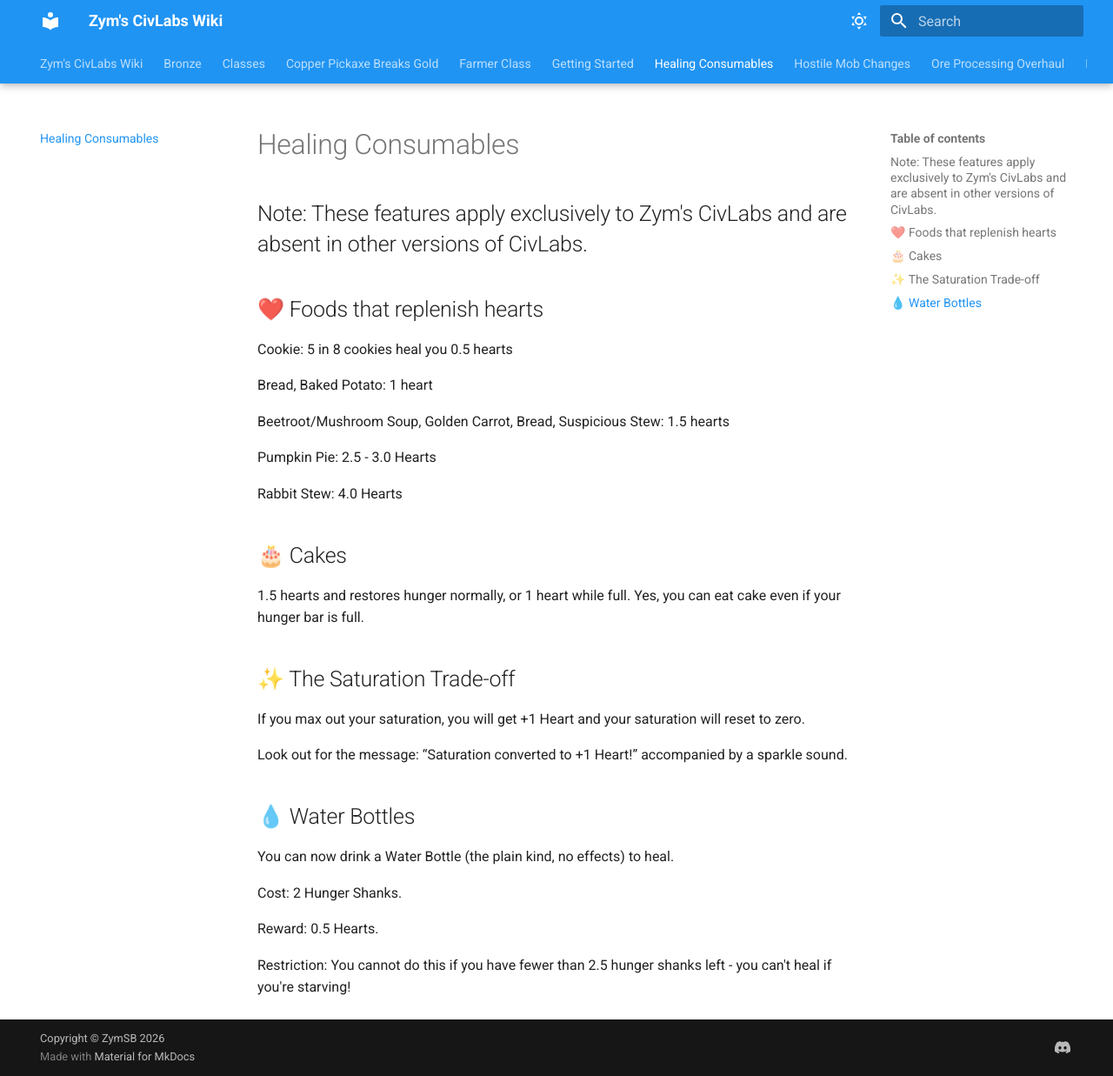
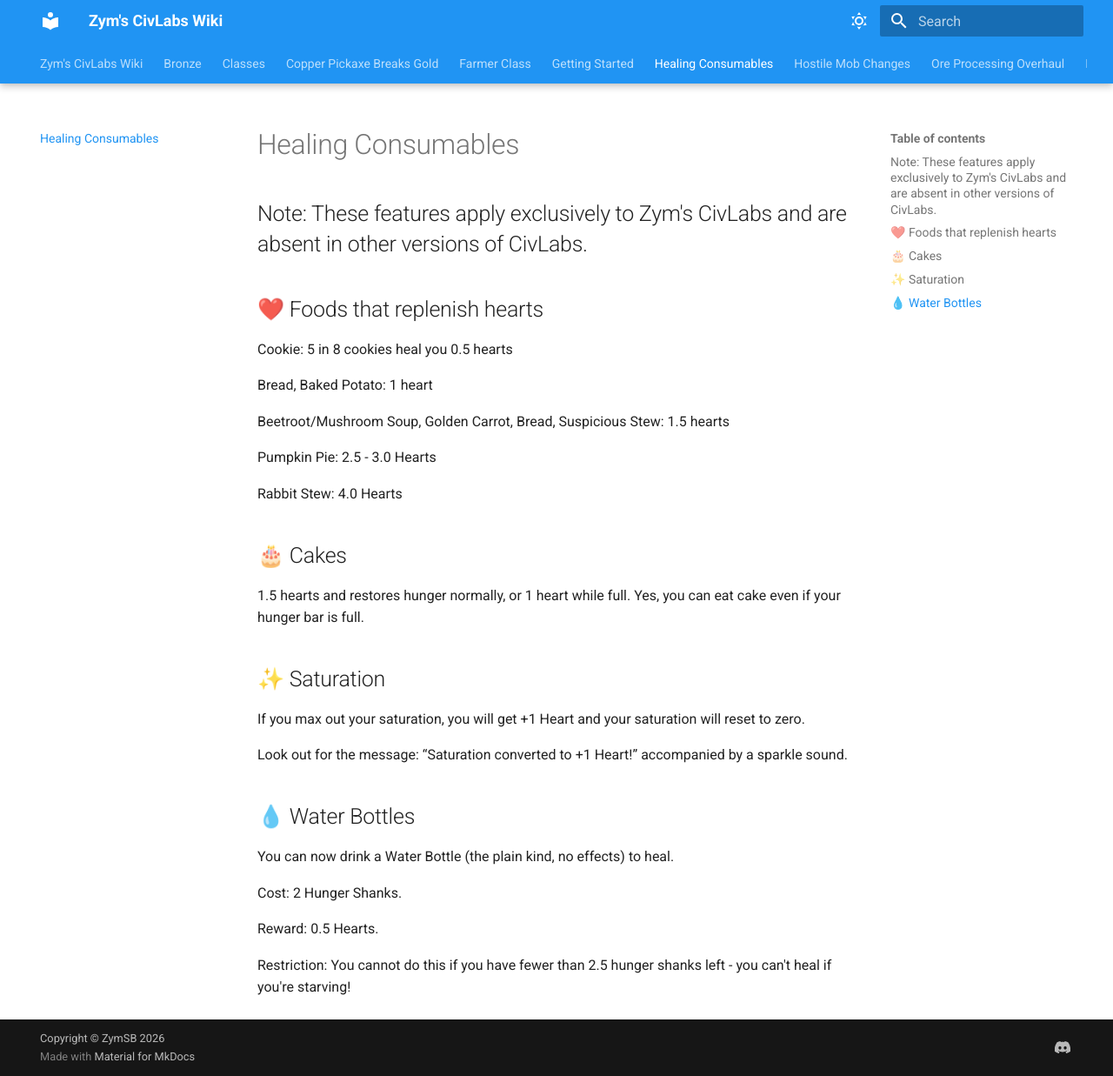
Before and after one commit to zymsbgt/zym-civlabs-docs, an MkDocs documentation site: the page built from docs/Healing Consumables.md, in a window 1280 px wide and 1237 px high. Shown: the whole window at 87% size. Built offline with MkDocs 1.6.1 and Material for MkDocs 9.7.7, drawn with Linux system fonts in a browser that asks for light colours.

Commit message:
Update Healing Consumables.md

```diff
--- a/docs/Healing Consumables.md
+++ b/docs/Healing Consumables.md
@@ -18,7 +18,7 @@ Rabbit Stew: 4.0 Hearts
 
 1.5 hearts and restores hunger normally, or 1 heart while full. Yes, you can eat cake even if your hunger bar is full.
 
-## ✨ The Saturation Trade-off
+## ✨ Saturation
 
 If you max out your saturation, you will get +1 Heart and your saturation will reset to zero.
 
```
